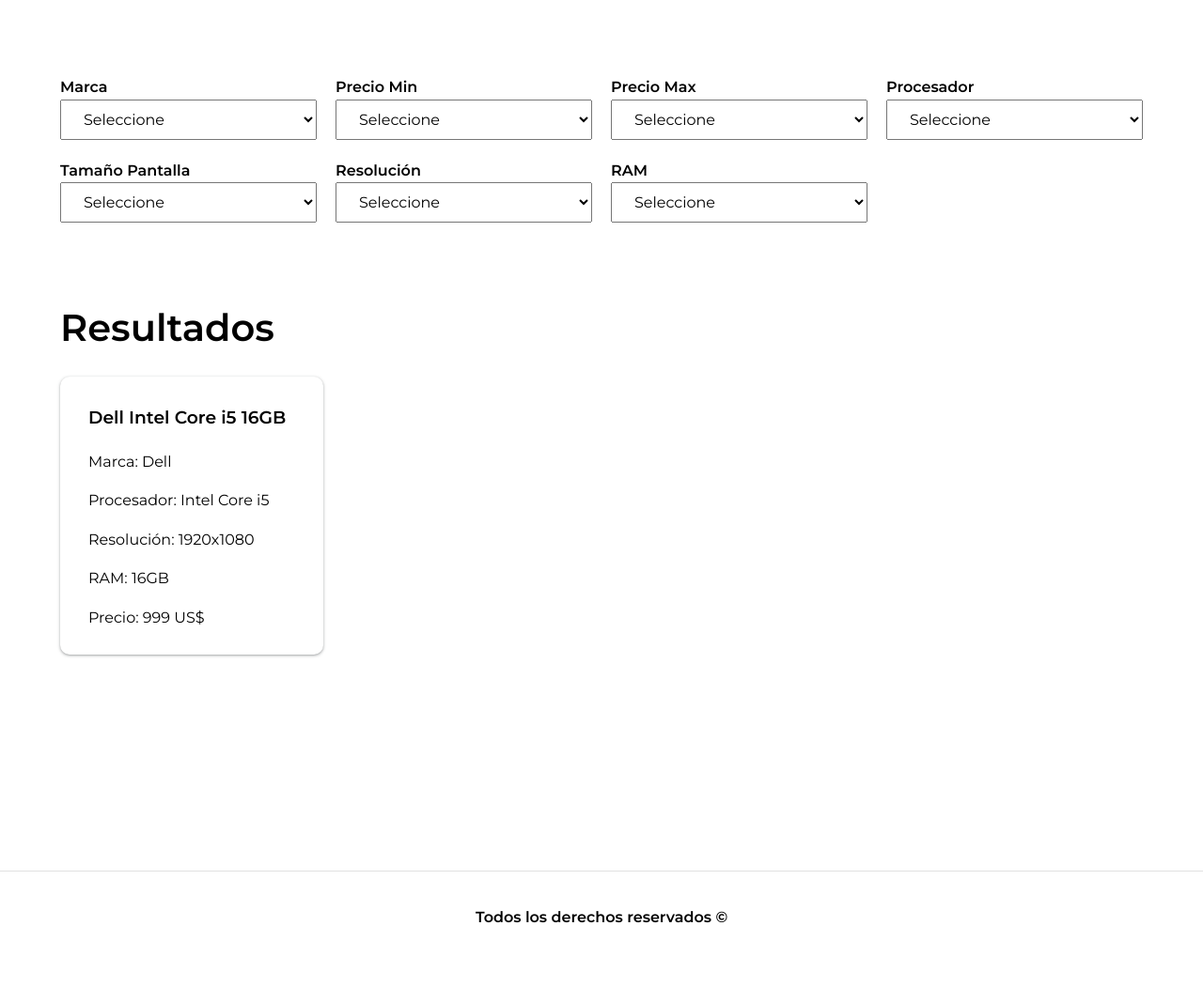
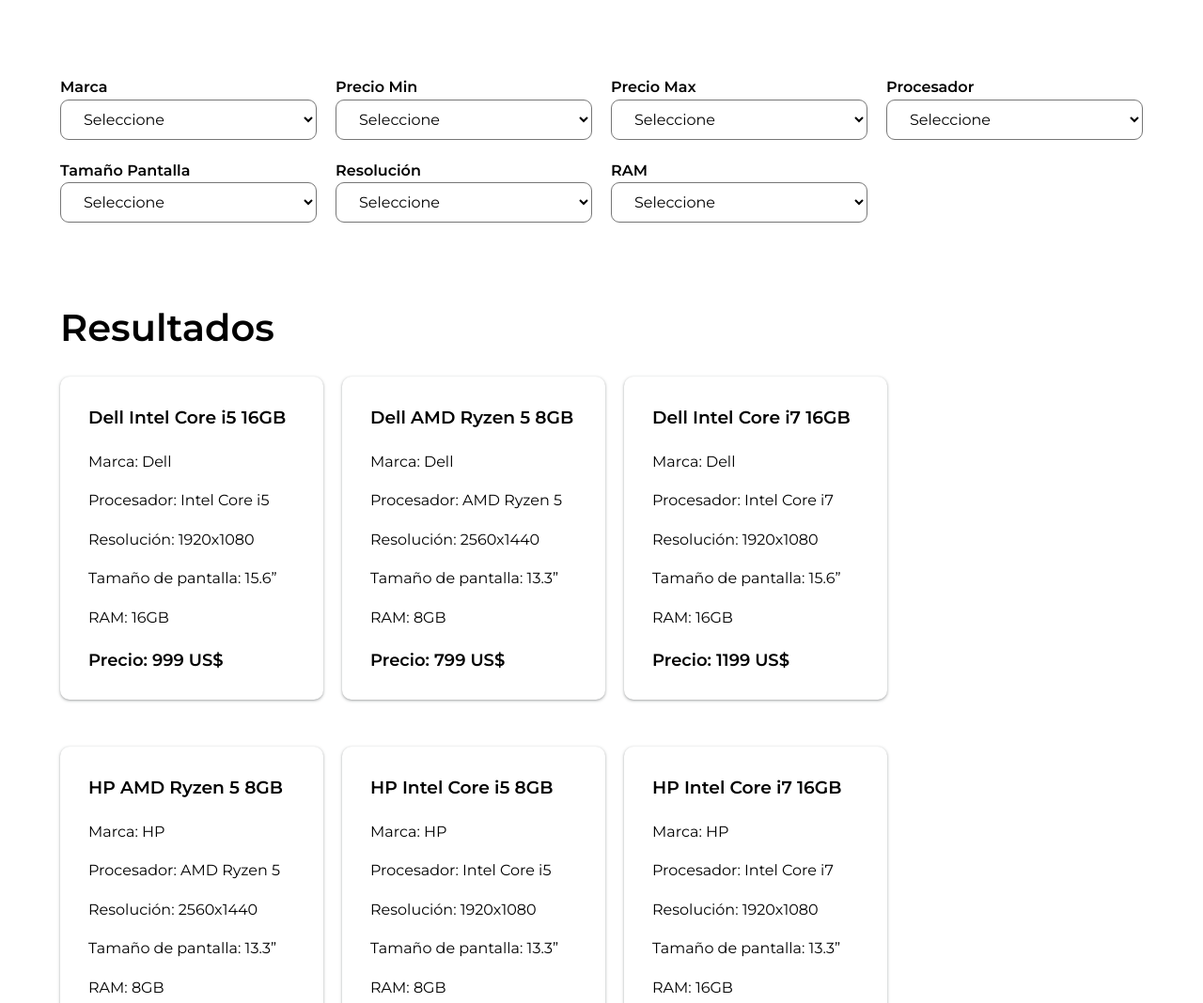
Before and after one commit to MartinezFabian/NotebooksFilter-HTML-CSS-JS, a plain HTML site: page index.html in a window 1280 px wide. Shown: the top 1068 px of the page at 94% size. Before the commit the page ends 1025 px from the top, so only its background shows below. Drawn offline with Linux system fonts and the light colour scheme.

Commit message:
feat: Add functionality to show notebooks

```diff
--- a/css/styles.css
+++ b/css/styles.css
@@ -1,6 +1,7 @@
 /* variables */
 :root {
   --light-gray: #e1e1e1;
+  --white: #fff;
   --main-font: "Montserrat", sans-serif;
 }
 
@@ -64,6 +65,8 @@ body {
 .search__select {
   padding: 1rem 2rem;
   width: 100%;
+  border-radius: 0.9rem;
+  background-color: var(--white);
 }
 
 /* main section */
@@ -97,14 +100,18 @@ body {
 .notebook {
   border-radius: 1rem;
   padding: 1rem 3rem;
-  box-shadow: rgba(60, 64, 67, 0.3) 0px 1px 2px 0px,
-    rgba(60, 64, 67, 0.15) 0px 1px 3px 1px;
+  box-shadow: rgba(60, 64, 67, 0.3) 0px 1px 2px 0px, rgba(60, 64, 67, 0.15) 0px 1px 3px 1px;
   margin-bottom: 3rem;
   transition: transform 0.5s ease;
 }
 
 .notebook:hover {
   transform: scale(1.05);
+}
+
+.notebook__price {
+  font-weight: 600;
+  font-size: 1.8rem;
 }
 
 /* footer */
--- a/index.html
+++ b/index.html
@@ -112,23 +112,17 @@
       </form>
     </header>
 
-    <main id="results" class="results main__container">
+    <main class="results main__container">
       <h1 class="results__heading">Resultados</h1>
 
-      <section class="results__grid">
-        <div class="notebook">
-          <h3 class="notebook__name">Dell Intel Core i5 16GB</h3>
-          <p class="notebook__brand">Marca: Dell</p>
-          <p class="notebook__processor">Procesador: Intel Core i5</p>
-          <p class="notebool__screen-resolution">Resolución: 1920x1080</p>
-          <p class="notebook__ram">RAM: 16GB</p>
-          <p class="notebook__price">Precio: 999 US$</p>
-        </div>
-      </section>
+      <section id="results" class="results__grid"></section>
     </main>
 
     <footer class="footer">
       <p class="footer__copyright">Todos los derechos reservados ©</p>
     </footer>
+
+    <script src="js/notebooks-api.js"></script>
+    <script src="js/app.js"></script>
   </body>
 </html>
--- /dev/null
+++ b/js/app.js
@@ -0,0 +1,30 @@
+document.addEventListener("DOMContentLoaded", () => {
+  main(); // Llamada a la función main una vez que el DOM esté cargado
+});
+
+function main() {
+  //Variables
+  const resultsGrid = document.querySelector("#results");
+
+  //Functions
+  showNotebooks();
+
+  function showNotebooks() {
+    notebooks.forEach((notebook) => {
+      const { brand, processor, screenSize, screenResolution, RAM, price } = notebook;
+
+      resultsGrid.insertAdjacentHTML(
+        "beforeend",
+        `<div class="notebook">
+          <h3 class="notebook__name">${brand} ${processor} ${RAM}</h3>
+          <p class="notebook__brand">Marca: ${brand}</p>
+          <p class="notebook__processor">Procesador: ${processor}</p>
+          <p class="notebook__screen-resolution">Resolución: ${screenResolution}</p>
+          <p class="notebook__screen-size">Tamaño de pantalla: ${screenSize}”</p>
+          <p class="notebook__ram">RAM: ${RAM}</p>
+          <p class="notebook__price">Precio: ${price} US$</p>
+        </div>`
+      );
+    });
+  }
+}
```
